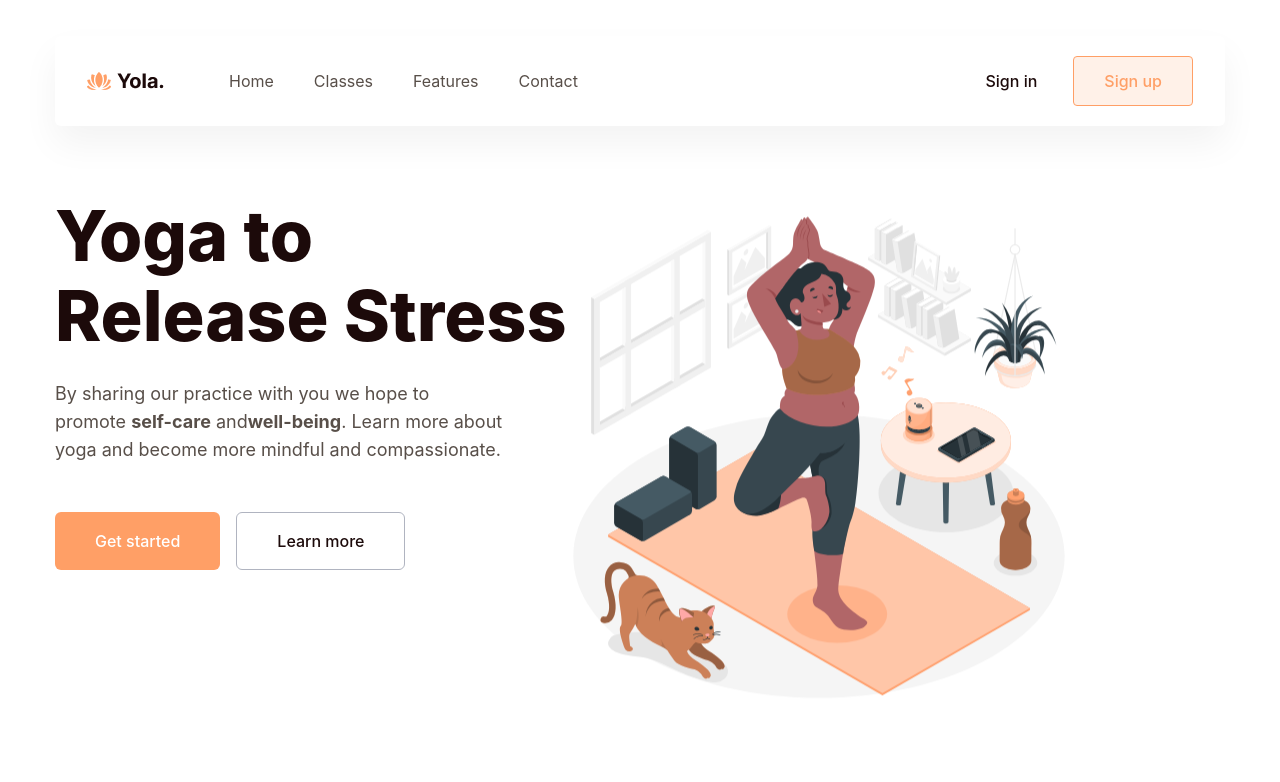
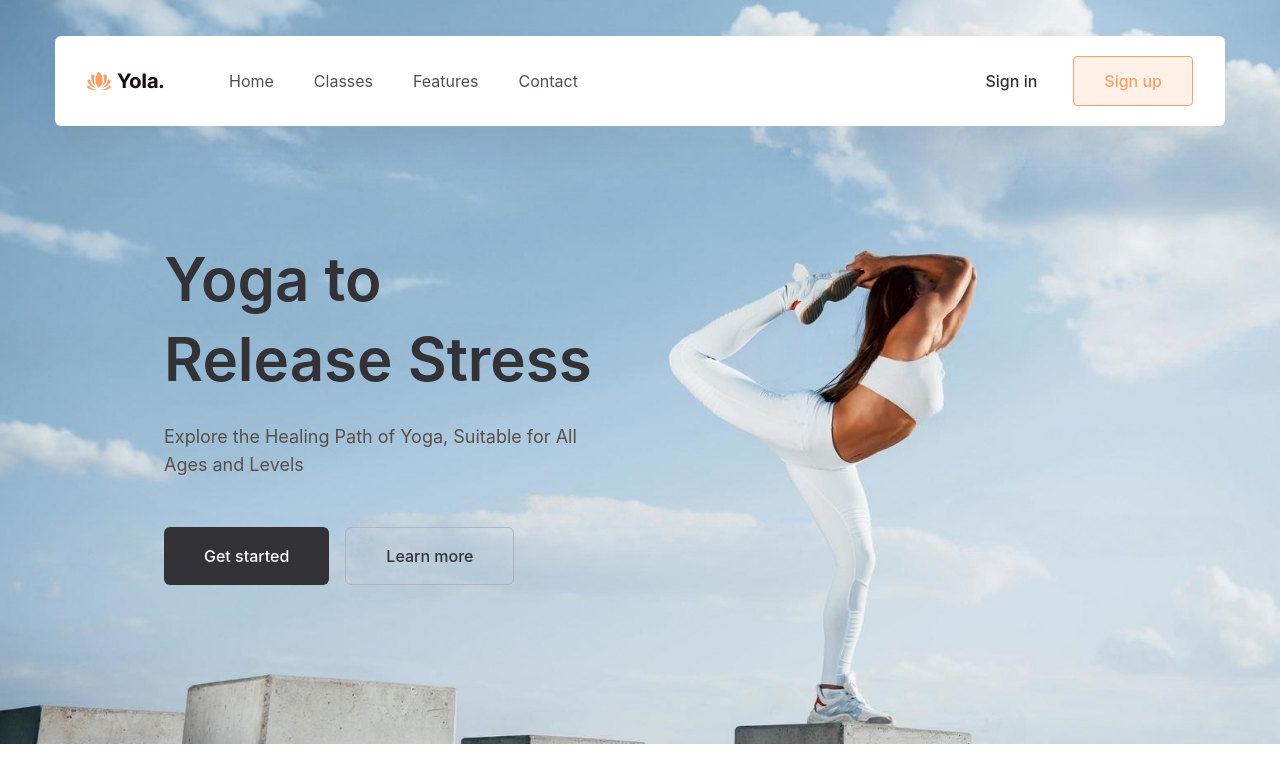
Before and after one commit to robs-am/yoga-landind-page, a React (Vite) app: page / in a window 1280 px wide. Shown: the top 782 px of the page. Built offline with nearby package versions, Linux system fonts and the light colour scheme.

Commit message:
feat: reformula design

```diff
--- a/src/components/Header.jsx
+++ b/src/components/Header.jsx
@@ -9,8 +9,8 @@ function Header() {
   return (
     <header
       className={`${
-        header ? 'top-0' : 'top-9'
-      } max-w-[90vw] lg:max-w-[1170px] mx-auto rounded-md h-[90px] shadow-primary px-4 lg:px-8 x-20 transtion-all duration-500 fixed bg-white w-full flex items-center justify-between`}
+        header ? 'top-0' : 'lg:top-9 max-w-none'
+      } max-w-[90vw] lg:max-w-[1170px] mx-auto rounded-md h-[90px] shadow-primary px-4 lg:px-8 x-20 transtion-all duration-500 fixed z-10 bg-white w-full flex items-center justify-between`}
     >
       <div className="flex items-center">
         {/* Logo */}
--- a/src/components/Hero.jsx
+++ b/src/components/Hero.jsx
@@ -1,45 +1,45 @@
 import React from 'react';
 import { Parallax } from 'react-parallax';
-import Image from '../assets/img/hero/menina-1.svg';
+
 import Header from './Header';
 
 function Hero() {
   return (
-    <section className="min-h-[618px] lg:min-h-[815px] pt-9 ">
-      <div className="container mx-auto flex flex-col items-start">
+    <section className="min-h-[618px] lg:min-h-[815px]">
+      <div className="container mx-auto flex flex-col items-center max-w-full bg-hero bg-cover">
+        <div className="flex justify-center">
           <Header />
           <div className="flex flex-col mt-28 lg:flex-row">
-          <div className="intro flex flex-col items-start text-left">
-            <h1 className="h1 mb-3 lg:mb-6 lg:mt-12">
+            <div className="intro flex flex-col items-start justify-center text-left">
+              <h1 className="h1  mb-3 lg:mb-6">
                 Yoga to <br /> Release Stress
               </h1>
               <p className="mb-6 lg:mb-12 max-w-md lg:text-lg">
-              By sharing our practice with you we hope to promote{' '}
-              <strong>self-care</strong> and
-              <strong>well-being</strong>. Learn more about yoga and become more
-              mindful and compassionate.
+                Explore the Healing Path of Yoga, Suitable for All Ages and
+                Levels
               </p>
               <div>
                 <div className="btn-group mb-8 space-x-4">
-                <button className="btn btn-sm lg:btn-lg btn-orange">
+                  <button className="btn btn-sm lg:btn-lg text-white bg-gray">
                     Get started
                   </button>
-                <button className="btn btn-sm lg:btn-lg text-heading bg-transparent border border-stroke-1 px-4 hover:bg-stroke-3 transition">
+                  <button className="btn btn-sm lg:btn-lg text-gray bg-transparent border border-stroke-1 px-4 hover:bg-stroke-3 transition">
                     Learn more
                   </button>
+                </div>
               </div>
             </div>
           </div>
           {/* image */}
           <div className="w-full lg:w-auto">
             <div className="flex-1 flex justify-center lg:justify-end">
-              <div className="w-[234px] h-[234px] lg:w-[504px] lg:h-[744px] lg:mt-0">
-                <Parallax
+              <div className="h-[234px] lg:w-[504px] lg:h-[744px] lg:mt-0">
+                {/* <Parallax
                   className="w-full h-full p-28 lg:p-16"
                   bgImage={Image}
                   bgImageAlt="yoga girl"
                   strength={150}
-                />
+                /> */}
               </div>
             </div>
           </div>
--- a/src/index.css
+++ b/src/index.css
@@ -18,7 +18,7 @@
     @apply text-heading;
   }
   .h1 {
-    @apply text-[36px] leading-[46px] lg:text-[70px] lg:leading-[80px] font-extrabold;
+    @apply text-[36px] leading-[46px] lg:text-[60px] lg:leading-[80px] font-semibold;
   }
   .h2 {
     @apply text-[26px] leading-[36px] lg:text-[50px] lg:leading-[60px] font-bold;
@@ -50,4 +50,11 @@
   .form-control {
     @apply h-[58px] border border-stroke-2 rounded pl-6 placeholder:text-paragraph text-paragraph outline-none;
   }
+  .container {
+    background-position: center right -70px;
+
+    @media (min-width: 1024px) {
+      background-position: center;
+    }
+  }
 }
--- a/tailwind.config.js
+++ b/tailwind.config.js
@@ -23,6 +23,9 @@ module.exports = {
         200: '#FFB081',
         hover: '#FF9454',
       },
+      gray: {
+        DEFAULT: '#333236',
+      },
       green: {
         DEFAULT: '#258675',
         100: '#D4EEE9',
@@ -35,7 +38,7 @@ module.exports = {
         100: '#FFE9E4',
         200: '#FEAEA3',
       },
-      heading: '#1C0A0A',
+      heading: '#333236',
       paragraph: '#584F49',
       stroke: {
         1: '#B0B4C0',
@@ -53,6 +56,7 @@ module.exports = {
         cardsBg: "url('/src/assets/img/cards/bg.png')",
         video: "url('/src/assets/img/video/video.png')",
         contact: "url('/src/assets/img/contact/bg.png')",
+        hero: "url('/src/assets/img/hero/girlYoga.jpeg')",
       },
       boxShadow: {
         primary: '0px 18px 36px rgba(0, 0, 0, 0.05)',
```
Also changed, not shown: public/Design.png (added), src/assets/img/hero/girlYoga.jpeg (added). Lines whose indentation alone changed are shown as unchanged.
